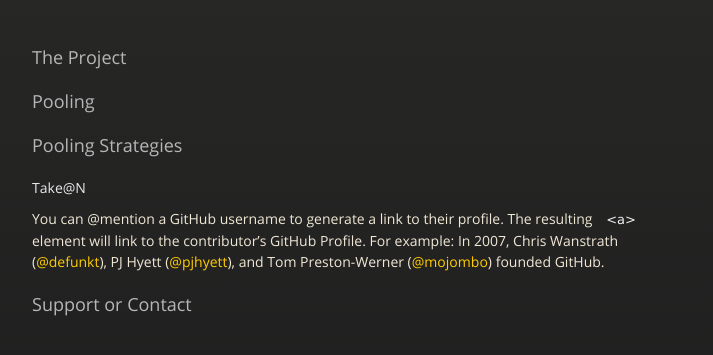
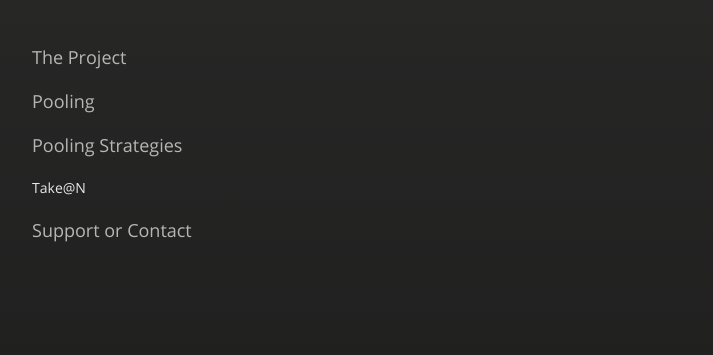
Before and after one commit to aldolipani/VisualPooling, a plain HTML site: page index.html in a window 1280 px wide. Shown: the part 189-544 px from the top of the page, without its empty margins (283-996 px from the left). Drawn offline with nearby package versions, Linux system fonts and the light colour scheme.

Commit message:
Update index.html

```diff
--- a/index.html
+++ b/index.html
@@ -47,7 +47,7 @@
 <h4>
 <a id="authors-and-contributors" class="anchor" href="#authors-and-contributors" aria-hidden="true"><span aria-hidden="true" class="octicon octicon-link"></span></a>Take@N</h4>
 
-<p>You can @mention a GitHub username to generate a link to their profile. The resulting <code>&lt;a&gt;</code> element will link to the contributor’s GitHub Profile. For example: In 2007, Chris Wanstrath (<a href="https://github.com/defunkt" class="user-mention">@defunkt</a>), PJ Hyett (<a href="https://github.com/pjhyett" class="user-mention">@pjhyett</a>), and Tom Preston-Werner (<a href="https://github.com/mojombo" class="user-mention">@mojombo</a>) founded GitHub.</p>
+<p></p>
 
 <h3>
 <a id="support-or-contact" class="anchor" href="#support-or-contact" aria-hidden="true"><span aria-hidden="true" class="octicon octicon-link"></span></a>Support or Contact</h3>
```
